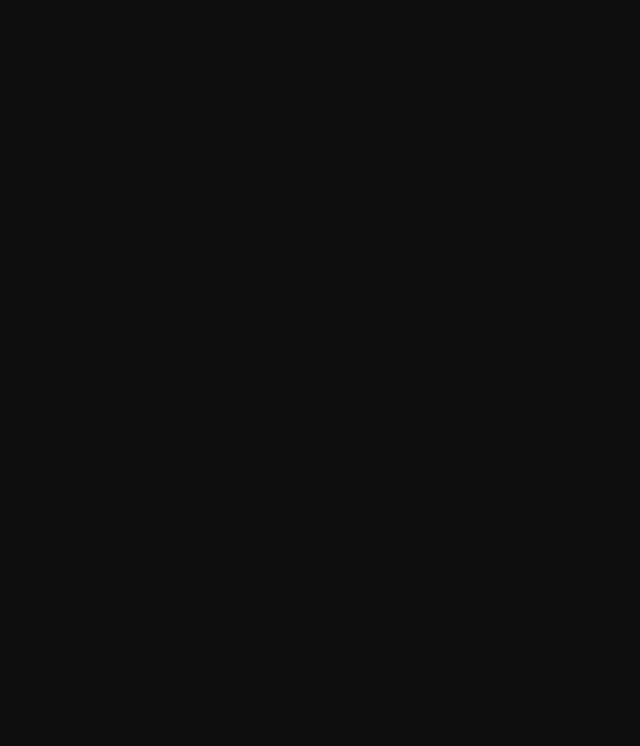
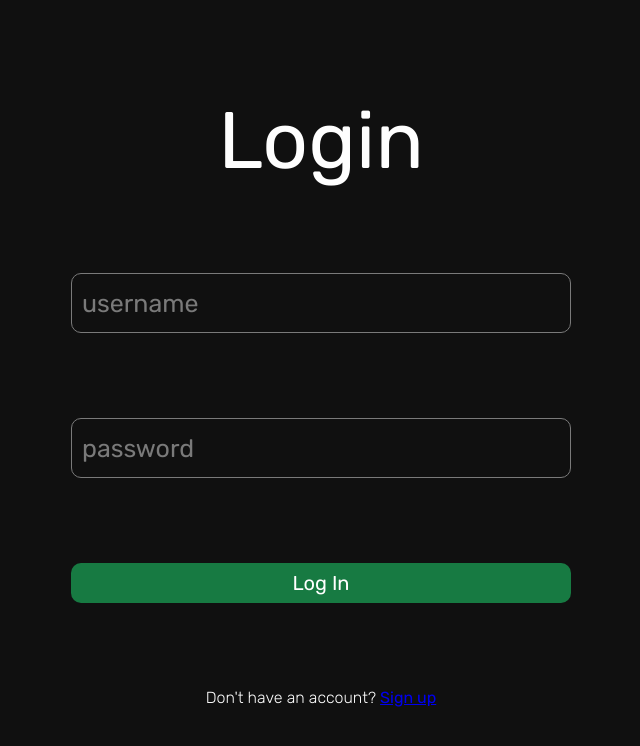
Before and after one commit to PabloAgustinBustos/MEVN-RealTimeChat, a Vue app in the folder client/: page /login in a window 1280 px wide. Before the commit this address had no page. Shown: the top 746 px of the page, without its empty margins (319-959 px from the left). Built offline with nearby package versions, Linux system fonts and the light colour scheme.

Commit message:
added a toast alert

```diff
--- a/client/src/App.vue
+++ b/client/src/App.vue
@@ -16,5 +16,7 @@ import { RouterLink, RouterView } from 'vue-router'
     /* background-color: #2B2B2B; */
     background-color: #101010;
     color: #fefefe;
+    position: relative;
+    overflow: hidden;
   }
 </style>
--- /dev/null
+++ b/client/src/components/Toast.vue
@@ -0,0 +1,74 @@
+<script>
+    export default{
+        name: "Toast",
+
+        props: {
+            type: {
+                type: String,
+                required: true
+            },
+
+            msg: {
+                type: String,
+                required: true
+            }
+        }
+    }
+</script>
+
+<template>
+    <div :class="`toast-container ${type}`">
+        <span class="text">{{msg}}</span>
+    </div>
+</template>
+
+<style scoped>
+    .toast-container{
+        width: 330px;
+        height: 50px;
+        border-radius: 10px;
+
+        position: absolute;
+        bottom: -80px;
+        right: 20px;
+
+        display: flex;
+        justify-content: center;
+        align-items: center;
+
+        animation-name: display;
+        animation-duration: 3s;
+        animation-timing-function: ease-in-out;
+    }
+
+    .good{
+        background-color: rgb(50, 140, 199);
+    }
+
+    .bad{
+        background-color: rgb(199, 50, 50);
+    }
+
+    .text{
+        font-size: 25px;
+        font-weight: 300;
+    }
+
+    @keyframes display{
+        0%{
+            bottom: -80px;
+        }
+
+        20%{
+            bottom: 20px;
+        }
+
+        80%{
+            bottom: 20px;
+        }
+
+        100%{
+            bottom: -80px;
+        }
+    }
+</style>
--- a/client/src/router/index.js
+++ b/client/src/router/index.js
@@ -1,19 +1,27 @@
 import { createRouter, createWebHistory } from 'vue-router'
 import Register from "../views/Register.vue"
+import ChatZone from "../views/ChatZone.vue"
+import Login from "../views/Login.vue"
 
 const router = createRouter({
   history: createWebHistory(import.meta.env.BASE_URL),
   routes: [
-    // {
-    //   path: '/',
-    //   name: 'Chat',
-    //   component: HomeView
-    // },
+    {
+      path: '/',
+      name: 'Chat',
+      component: ChatZone
+    },
 
     {
       path: "/register",
       name: "Register",
       component: Register
+    },
+
+    {
+      path: "/login",
+      name: "Login",
+      component: Login
     }
   ]
 })
--- a/client/src/views/ChatZone.vue
+++ b/client/src/views/ChatZone.vue
@@ -0,0 +1,17 @@
+<script>
+    export default {
+        name: "ChatZone",
+
+        beforeMount(){
+            const token = localStorage.getItem("token")
+
+            if(!token){
+                this.$router.push("/register")
+            }
+        }
+    }
+</script>
+
+<template>
+    chat zone
+</template>
--- a/client/src/views/Login.vue
+++ b/client/src/views/Login.vue
@@ -0,0 +1,83 @@
+<script>
+    export default{
+        name: "Login"
+    }
+</script>
+
+<template>
+    <div class="container">
+        <h1 class="title">Login</h1>
+        <form class="form">
+            <input class="form--input" type="text" placeholder="username"/>
+            <input class="form--input" type="text" placeholder="password"/>
+
+            <button class="form--button">Log In</button>
+        </form>
+
+        <span class="question">Don't have an account? <RouterLink to="/register" class="link">Sign up</RouterLink></span>
+    </div>
+</template>
+
+<style scoped>
+    .container{
+        width: 100%;
+        height: 100%;
+
+        display: flex;
+        flex-direction: column;
+        justify-content: center;
+        align-items: center;
+
+    }
+
+    .form{
+        width: 500px;
+        height: 500px;
+        /* background-color: #101010; */
+        /* background-color: #2B2B2B; */
+
+        display: flex;
+        flex-direction: column;
+        justify-content: space-evenly;
+    }
+
+    .form--input{
+        height: 60px;
+        padding-left: 10px;
+
+        background-color: transparent;
+        border: 1px solid #7a7a7a;
+        border-radius: 10px;
+        box-sizing: border-box;
+
+        font-size: 25px;
+        color: white;
+    }
+
+    .form--input::placeholder{
+        color: #7a7a7a;
+    }
+
+    .form--button{
+        height: 40px;
+        border-radius: 10px;
+        font-size: 20px;
+        cursor: pointer;
+        background-color: rgb(23, 122, 66);
+        color: white;
+        border: 0;
+        transition: .2s transform;
+    }
+
+    .form--button:hover{
+        transform: scale(1.04);
+    }
+
+    .question{
+        font-weight: 100;
+    }
+
+    .link:visited{
+        color: rgb(149, 60, 221);
+    }
+</style>
--- a/client/src/views/Register.vue
+++ b/client/src/views/Register.vue
@@ -1,11 +1,17 @@
 <script>
+    import Toast from "../components/Toast.vue"
+
     export default{
-        name: "Register"
+        name: "Register",
+
+        components: {Toast}
     }
 </script>
 
 <template>
     <div class="container">
+        <Toast type="good" msg="hola"/>
+        <!-- <div class="toast">hola</div> -->
         <h1 class="title">Register</h1>
         <form class="form">
             <input class="form--input" type="text" placeholder="name"/>
@@ -15,7 +21,11 @@
 
             <button class="form--button">Create account</button>
         </form>
+
+        <span class="question">have an account? <RouterLink to="/login" class="link">Log in</RouterLink></span>
+
     </div>
+
 </template>
 
 <style scoped>
@@ -28,6 +38,11 @@
         justify-content: center;
         align-items: center;
 
+        position: relative;
+    }
+
+    .toast{
+        position: absolute;
     }
 
     .form{
@@ -51,6 +66,10 @@
         box-sizing: border-box;
 
         font-size: 25px;
+        color: white;
+    }
+
+    .form--input::placeholder{
         color: #7a7a7a;
     }
 
@@ -59,5 +78,21 @@
         border-radius: 10px;
         font-size: 20px;
         cursor: pointer;
+        background-color: rgb(23, 122, 66);
+        color: white;
+        border: 0;
+        transition: .2s transform;
+    }
+
+    .form--button:hover{
+        transform: scale(1.04);
+    }
+
+    .question{
+        font-weight: 100;
+    }
+
+    .link:visited{
+        color: rgb(149, 60, 221);
     }
 </style>
```
